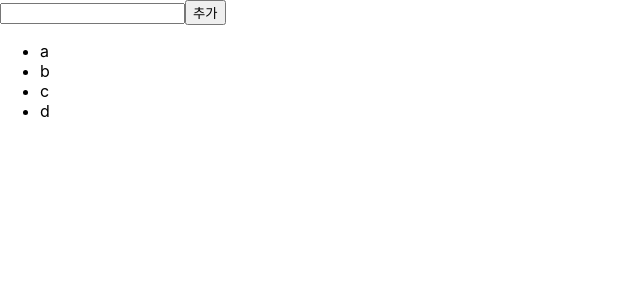
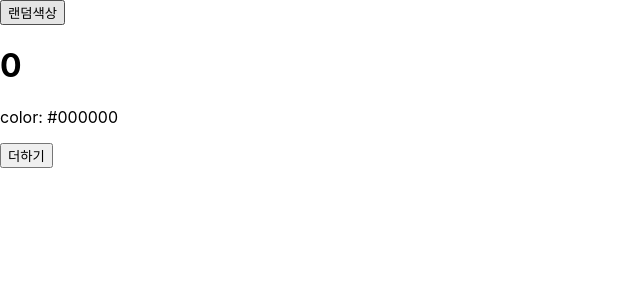
Before and after one commit to kimjin0/react_book, a React (Create React App) app: page / in a window 1280 px wide. Shown: the top 300 px of the page, without its empty margins (0-640 px from the left). Built offline with nearby package versions, Linux system fonts and the light colour scheme.

Commit message:
7. LiveCycleSample

```diff
--- a/src/App.js
+++ b/src/App.js
@@ -1,12 +1,24 @@
 // import React, { Fragment } from "react";
 import React, { Component } from "react";
-import Iteration from "./Iteration";
+import LifeCycle from "./LifeCycle";
+function getRandomColor() {
+    return "#" + Math.floor(Math.random() + 16777215).toString(16);
+}
+class App extends Component {
+    state = {
+        color: "#000000",
+    };
+    handleClick = () => {
+        this.setState({
+            color: getRandomColor(),
+        });
+    };
 
-class App extends Component {
     render() {
         return (
             <div>
-                <Iteration />
+                <button onClick={this.handleClick}>랜덤색상</button>
+                <LifeCycle color={this.state.color} />
             </div>
         );
     }
--- /dev/null
+++ b/src/LifeCycle.js
@@ -0,0 +1,65 @@
+import React, { Component } from "react";
+class LifeCycle extends Component {
+    state = {
+        number: 0,
+        color: null,
+    };
+    myRef = null; // ref를 설정할 부분
+    constructor(props) {
+        super(props);
+        console.log("constructor");
+    }
+    static getDerivedStateFromProps(nextProps, prevState) {
+        console.log("getDerivedStateFromProps");
+        if (nextProps.color !== prevState.color) {
+            return { color: nextProps.color };
+        }
+        return null;
+    }
+    componentDidMount() {
+        console.log("componentDidMount");
+    }
+    shouldComponentUpdate(nextProps, nextState) {
+        console.log("shouldComponentUpdate", nextProps, nextState);
+        // 숫자의 마지막 자리가 4면 리렌더링하지 않습니다.
+        return nextState.number % 10 !== 4;
+    }
+    componentWillUnmount() {
+        console.log("componentWillUnmount");
+    }
+    handleClick = () => {
+        this.setState({
+            number: this.state.number + 1,
+        });
+    };
+    getSnapshotBeforeUpdate(prevProps, prevState) {
+        console.log("getSnapshotBeforeUpdate");
+        if (prevProps.color !== this.props.color) {
+            return this.myRef.style.color;
+        }
+        return null;
+    }
+    componentDidUpdate(prevProps, prevState, snapshot) {
+        console.log("componentDidUpdate", prevProps, prevState);
+        if (snapshot) {
+            console.log("업데이트되기 직전 색상: ", snapshot);
+        }
+    }
+    render() {
+        console.log("render");
+        const style = {
+            color: this.props.color,
+        };
+        return (
+            <div>
+                {/* {this.props.missing.value} */}
+                <h1 style={style} ref={(ref) => (this.myRef = ref)}>
+                    {this.state.number}
+                </h1>
+                <p>color: {this.state.color}</p>
+                <button onClick={this.handleClick}>더하기</button>
+            </div>
+        );
+    }
+}
+export default LifeCycle;
```
